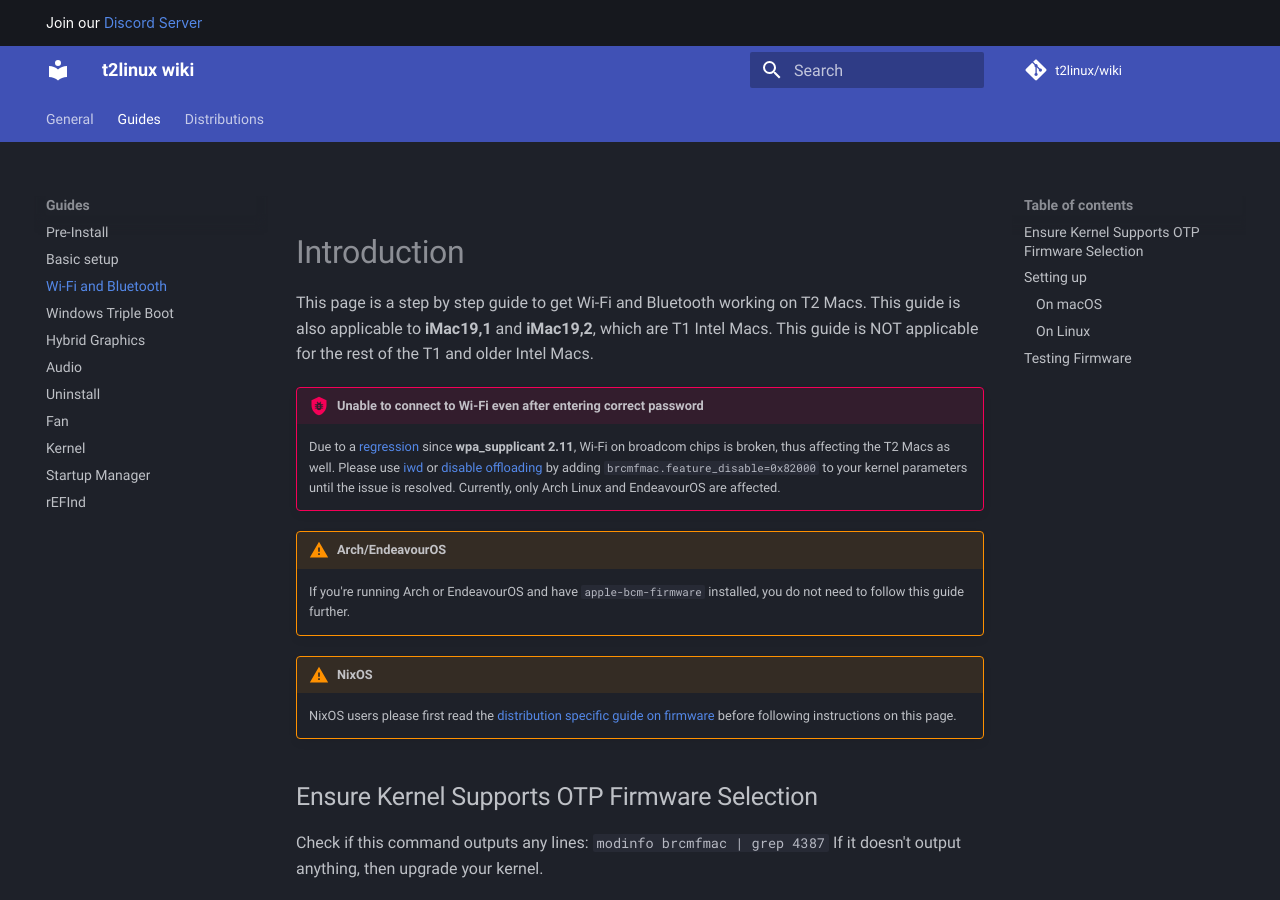
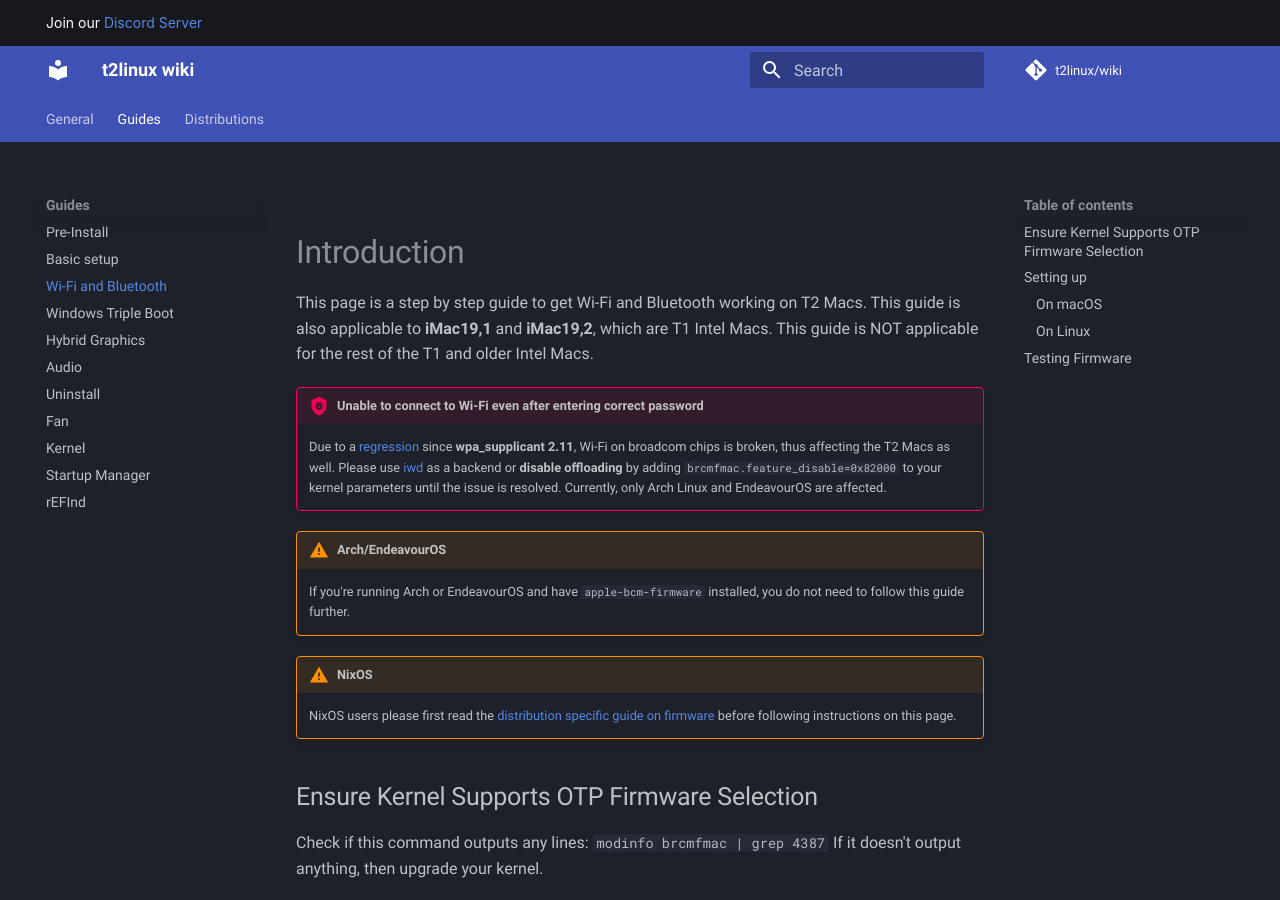
Before and after one commit to t2linux/wiki, an MkDocs documentation site: the page built from docs/guides/wifi-bluetooth.md, in a window 1280 px wide and 900 px high. Built offline with MkDocs 1.6.1 and Material for MkDocs 9.7.7, drawn with Linux system fonts in a browser that asks for light colours; comment, search, counter and statistics services are not loaded.

Commit message:
Update wifi-bluetooth.md

```diff
--- a/docs/guides/wifi-bluetooth.md
+++ b/docs/guides/wifi-bluetooth.md
@@ -5,7 +5,7 @@
 This page is a step by step guide to get Wi-Fi and Bluetooth working on T2 Macs. This guide is also applicable to **iMac19,1** and **iMac19,2**, which are T1 Intel Macs. This guide is NOT applicable for the rest of the T1 and older Intel Macs.
 
 !!! Bug "Unable to connect to Wi-Fi even after entering correct password"
-    Due to a [regression](https://lists.infradead.org/pipermail/hostap/2024-August/042893.html) since **wpa_supplicant 2.11**, Wi-Fi on broadcom chips is broken, thus affecting the T2 Macs as well. Please use [iwd](https://wiki.archlinux.org/title/NetworkManager#Using_iwd_as_the_Wi-Fi_backend) or [disable offloading](https://bbs.archlinux.org/viewtopic.php?pid=2189161#p2189161) by adding `brcmfmac.feature_disable=0x82000` to your kernel parameters until the issue is resolved. Currently, only Arch Linux and EndeavourOS are affected.
+    Due to a [regression](https://lists.infradead.org/pipermail/hostap/2024-August/042893.html) since **wpa_supplicant 2.11**, Wi-Fi on broadcom chips is broken, thus affecting the T2 Macs as well. Please use [iwd](https://wiki.archlinux.org/title/NetworkManager#Using_iwd_as_the_Wi-Fi_backend) as a backend or **disable offloading** by adding `brcmfmac.feature_disable=0x82000` to your kernel parameters until the issue is resolved. Currently, only Arch Linux and EndeavourOS are affected.
 
 !!! Warning "Arch/EndeavourOS"
     If you're running Arch or EndeavourOS and have `apple-bcm-firmware` installed, you do not need to follow this guide further.
```
